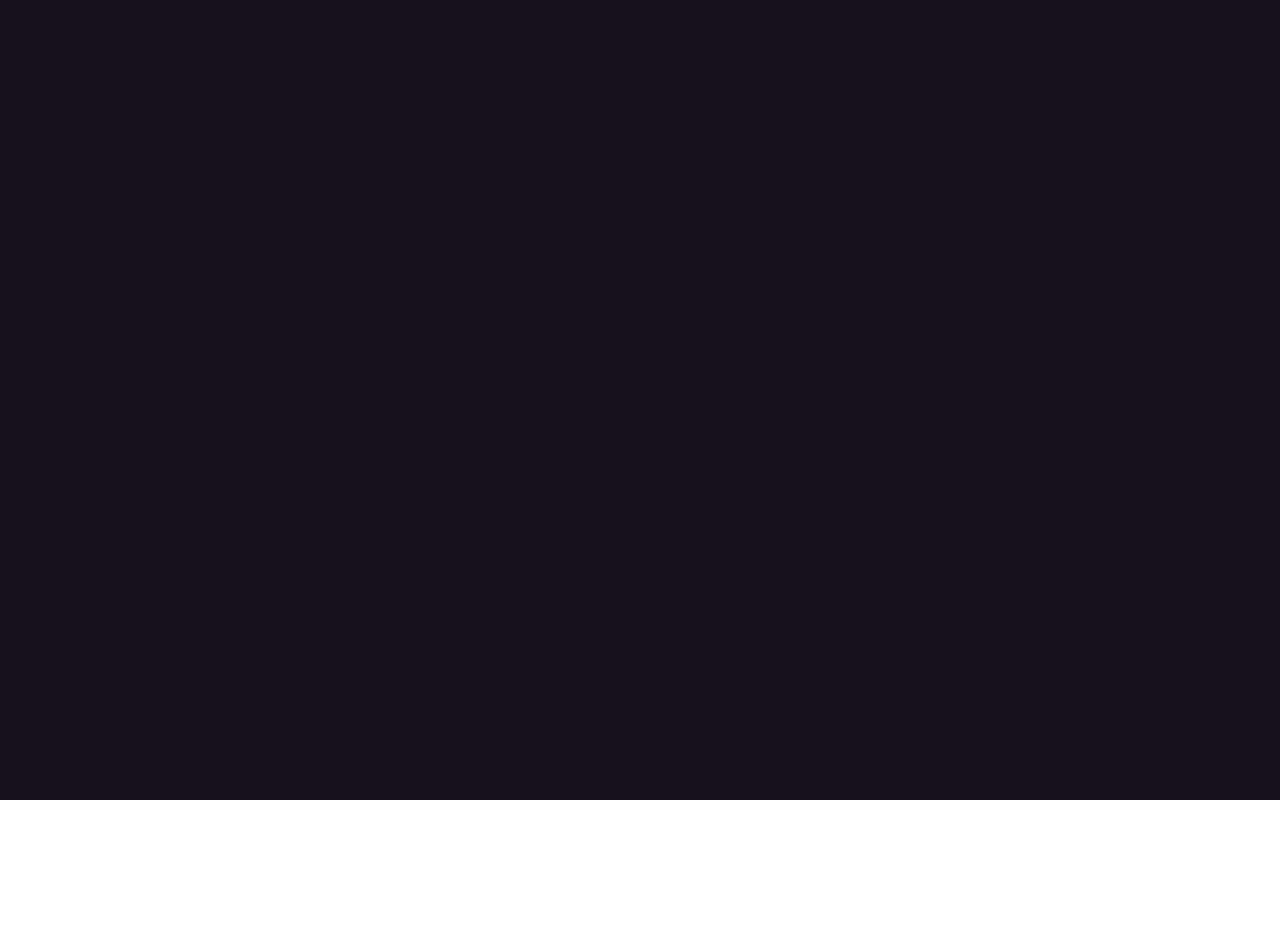
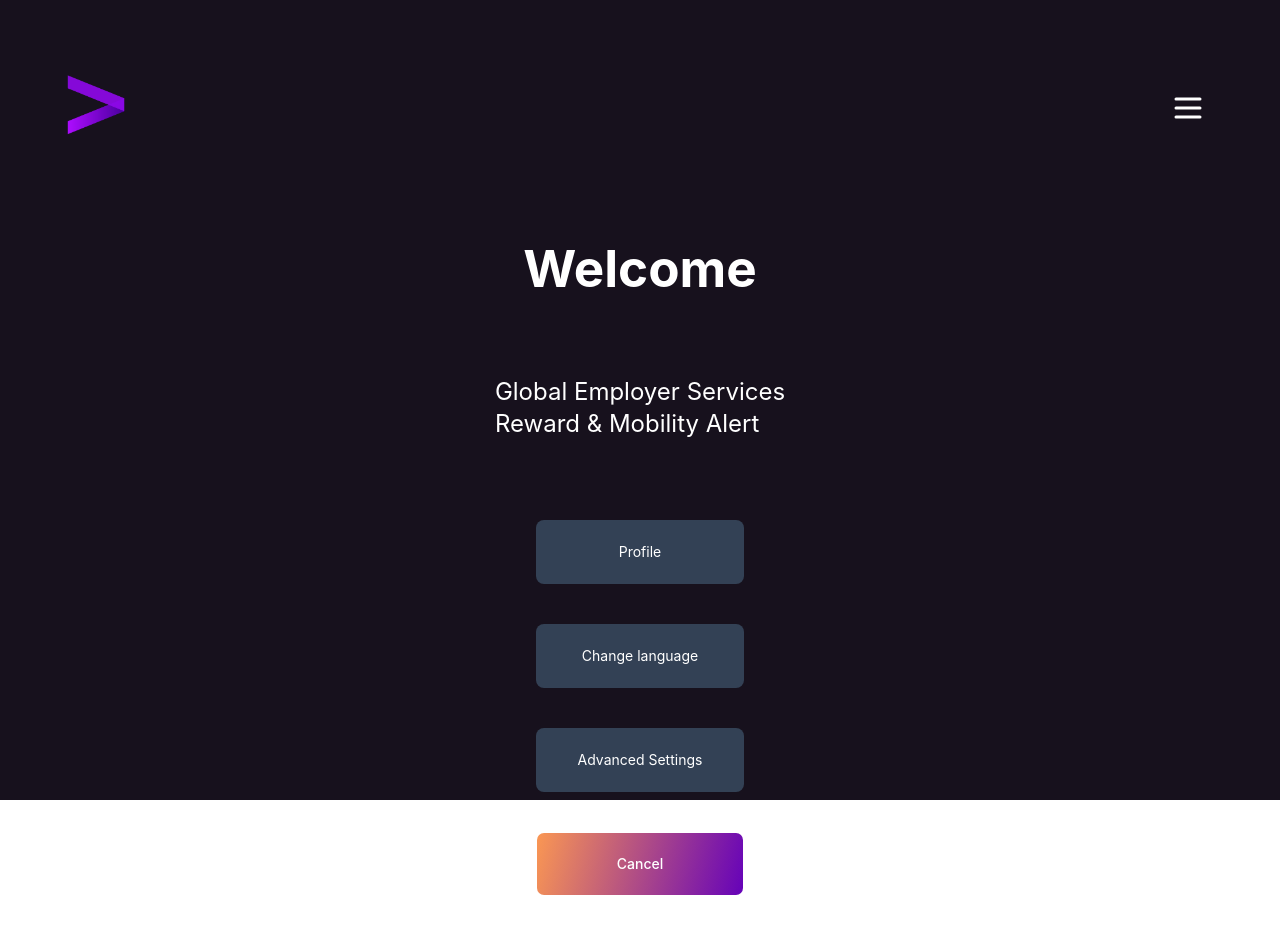
Before and after one commit to SolaKabuta/accenture-app, a React (Vite) app: page /Settings.jsx in a window 1280 px wide. Before the commit this address had no page. Before the commit the page ends 800 px from the top, so only its background shows below. Built offline with nearby package versions, Linux system fonts and the light colour scheme.

Commit message:
eureka-brotha

```diff
--- a/src/App.jsx
+++ b/src/App.jsx
@@ -19,7 +19,7 @@ function App() {
             <div className='content'>
                 <Routes>
                     <Route path='/' element={<Home/>}/>
-                    <Route path='/Settings' element={<Settings/>}/>
+                    <Route path='/Settings.jsx' element={<Settings/>}/>
                 </Routes>
 
             </div>
--- a/src/components/Settings.jsx
+++ b/src/components/Settings.jsx
@@ -11,10 +11,10 @@ const Settings = () => {
                 <h2 className="pb-20 text-2xl">Global Employer Services <br/> Reward & Mobility Alert</h2>
             </div>
             <div className="grid buttons place-items-center">
-                <button id="login" className="h-16 mb-10 text-sm font-normal rounded-full w-52 bg-slate-700">Profile</button>
-                <button id="login" className="h-16 mb-10 text-sm font-normal rounded-full w-52 bg-slate-700">Change language</button>
-                <button id="login" className="h-16 mb-10 text-sm font-normal rounded-full w-52 bg-slate-700">Advanced Settings</button>
-                <button id="login" className="h-16 mb-10 text-sm font-normal rounded-full w-52 bg-gradient-to-r from-rng to-btn">Cancel</button>
+                <button className="h-16 mb-10 text-sm font-normal rounded-lg w-52 bg-slate-700">Profile</button>
+                <button className="h-16 mb-10 text-sm font-normal rounded-lg w-52 bg-slate-700">Change language</button>
+                <button className="h-16 mb-10 text-sm font-normal rounded-lg w-52 bg-slate-700">Advanced Settings</button>
+                <button id="login" className="h-16 mb-10 text-sm font-normal rounded-lg w-52 bg-gradient-to-r from-rng to-btn"><a href='/'>Cancel</a></button>
 
             </div>
         </div>
--- a/src/index.css
+++ b/src/index.css
@@ -21,7 +21,6 @@
 
 a {
   font-weight: 500;
-  color: #646cff;
   text-decoration: inherit;
 }
 a:hover {
@@ -56,7 +55,7 @@ button {
   transition: border-color 0.25s;
 }
 button:hover {
-  border-color: #646cff;
+  border-color: mediumpurple;
 }
 
 input {
```
